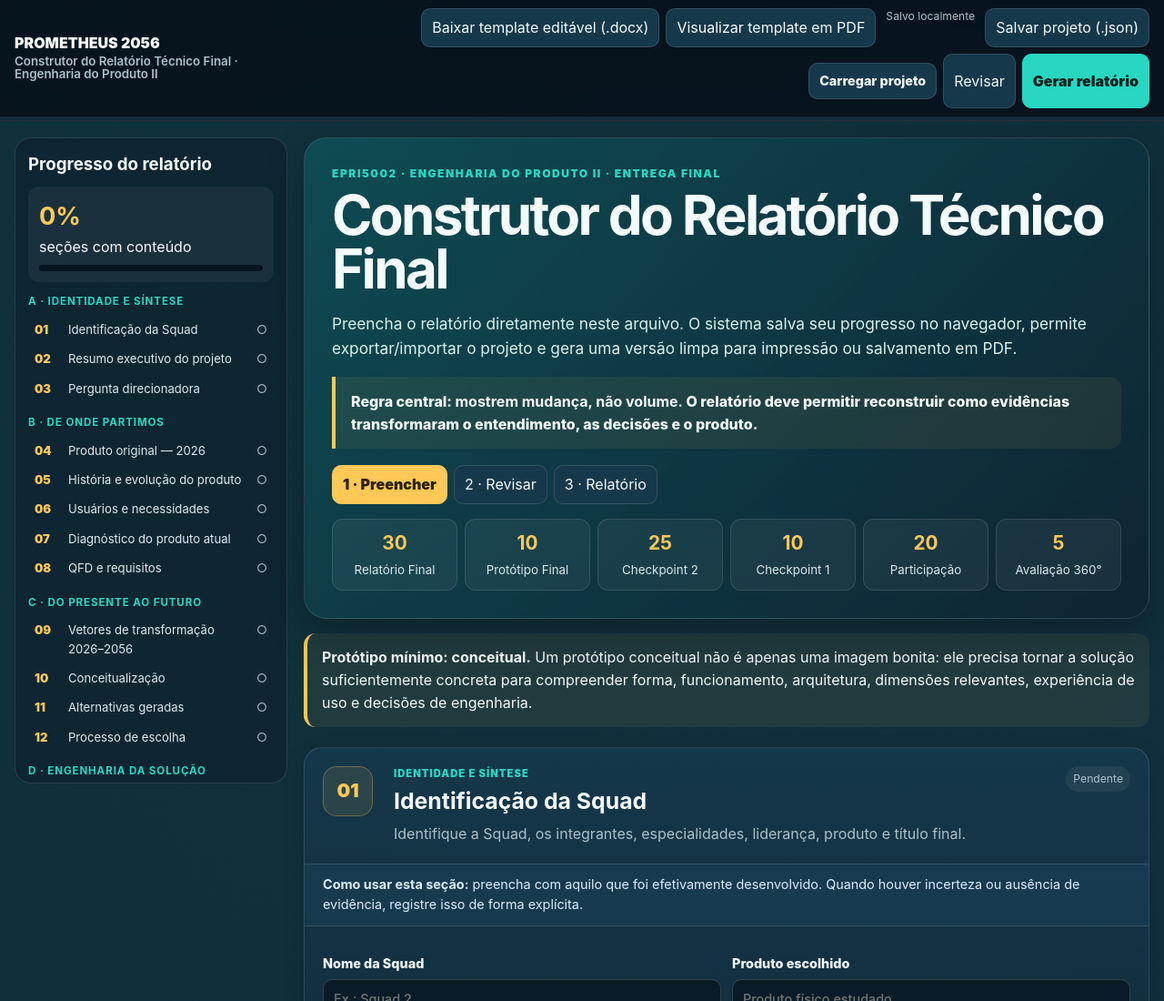
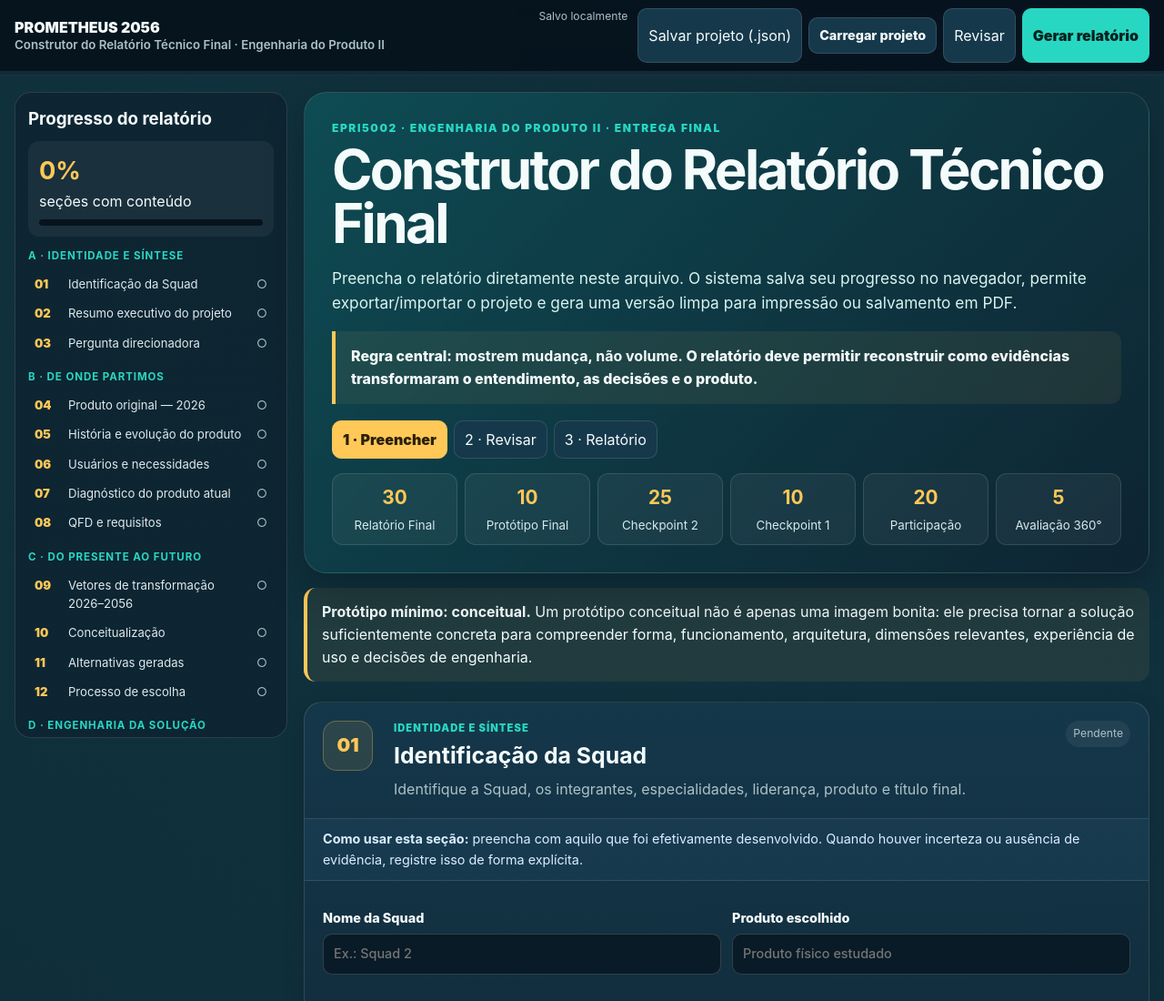
Before and after one commit to fredericocesar/prometheus-2056-epri5002, a plain HTML site: page relatorio-final/index.html in a window 1280 px wide. Shown: the top 1100 px of the page at 91% size. Drawn offline with Linux system fonts and the light colour scheme.

Commit message:
Ajusta página do Relatório Final para publicação no GitHub Pages

```diff
--- a/relatorio-final/index.html
+++ b/relatorio-final/index.html
@@ -53,8 +53,8 @@ input[type=text],input[type=date],input:not([type]),textarea,select{width:100%;b
   <div class="appbar-inner">
     <div class="brand">PROMETHEUS 2056<small>Construtor do Relatório Técnico Final · Engenharia do Produto II</small></div>
     <div class="toolbar">
-      <a class="btn" href="Template_Relatorio_Tecnico_Final_PROMETHEUS_2056_Engenharia_Produto_II.docx" download>Baixar template editável (.docx)</a>
-      <a class="btn" href="Template_Relatorio_Tecnico_Final_PROMETHEUS_2056_Engenharia_Produto_II.pdf" target="_blank" rel="noopener">Visualizar template em PDF</a>
+
+
       <span class="save-state" id="saveState">Salvo localmente</span>
       <button id="saveJson">Salvar projeto (.json)</button>
       <label class="btn">Carregar projeto<input id="loadJson" type="file" accept=".json,application/json" hidden></label>
```
